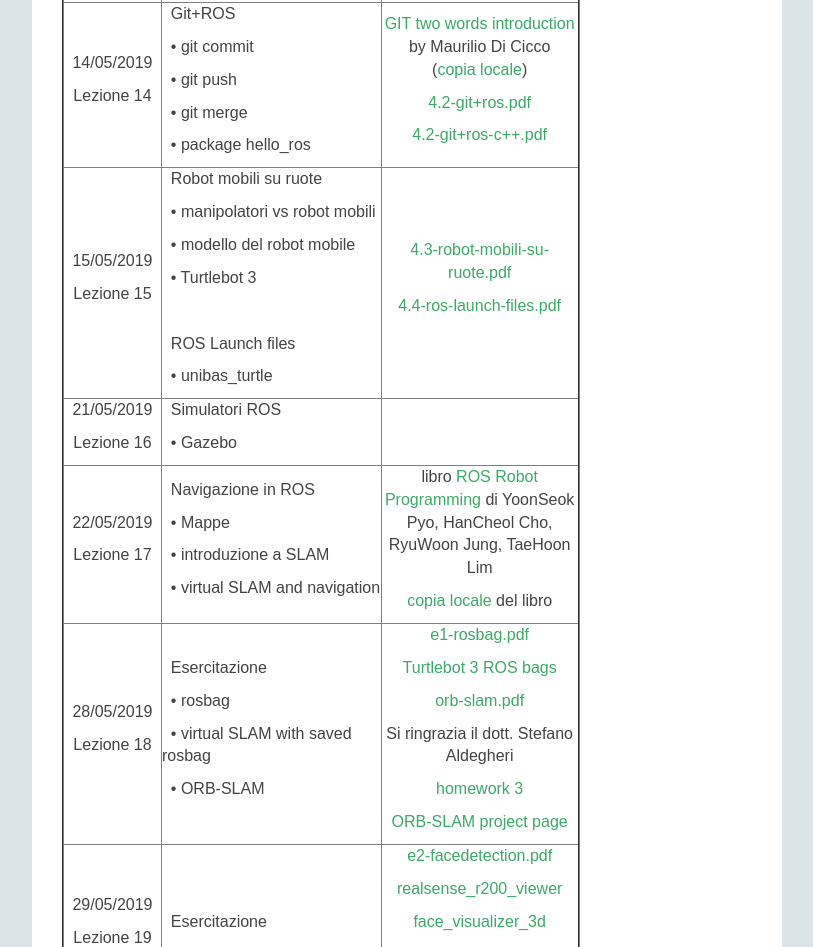
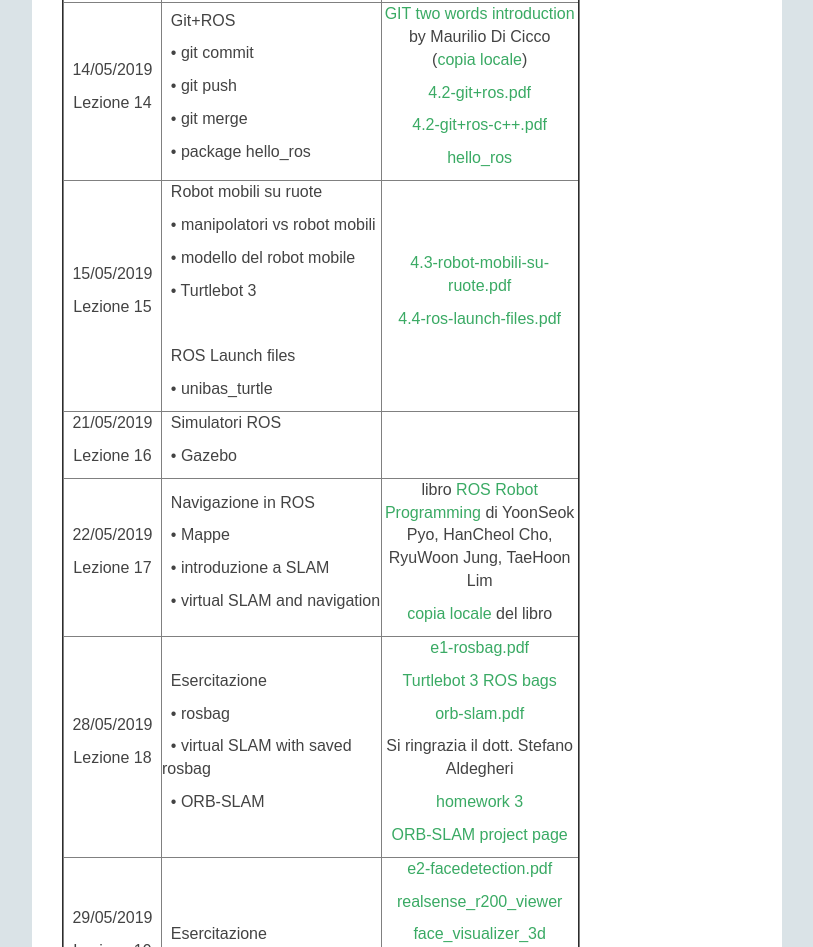
Before and after one commit to dbloisi/dbloisi.github.io, a plain HTML site: page corsi/sistemi-informativi.html in a window 1280 px wide. Shown: the part 4426-5373 px from the top of the page, without its empty margins (38-851 px from the left). Drawn offline with nearby package versions, Linux system fonts and the light colour scheme; files that its build step writes are made by us from their sources.

Commit message:
hello_ros

```diff
--- a/corsi/sistemi-informativi.html
+++ b/corsi/sistemi-informativi.html
@@ -729,6 +729,12 @@
 											 <p>
 											 <a href="lezionisi/4.2-git+ros-c++.pdf">4.2-git+ros-c++.pdf</a>
 											 </p>
+
+											 <p>
+											 <a href="https://github.com/dbloisi/hello_ros">hello_ros</a>
+											 </p>
+
+
 										</td>
 									</tr>
 
```
